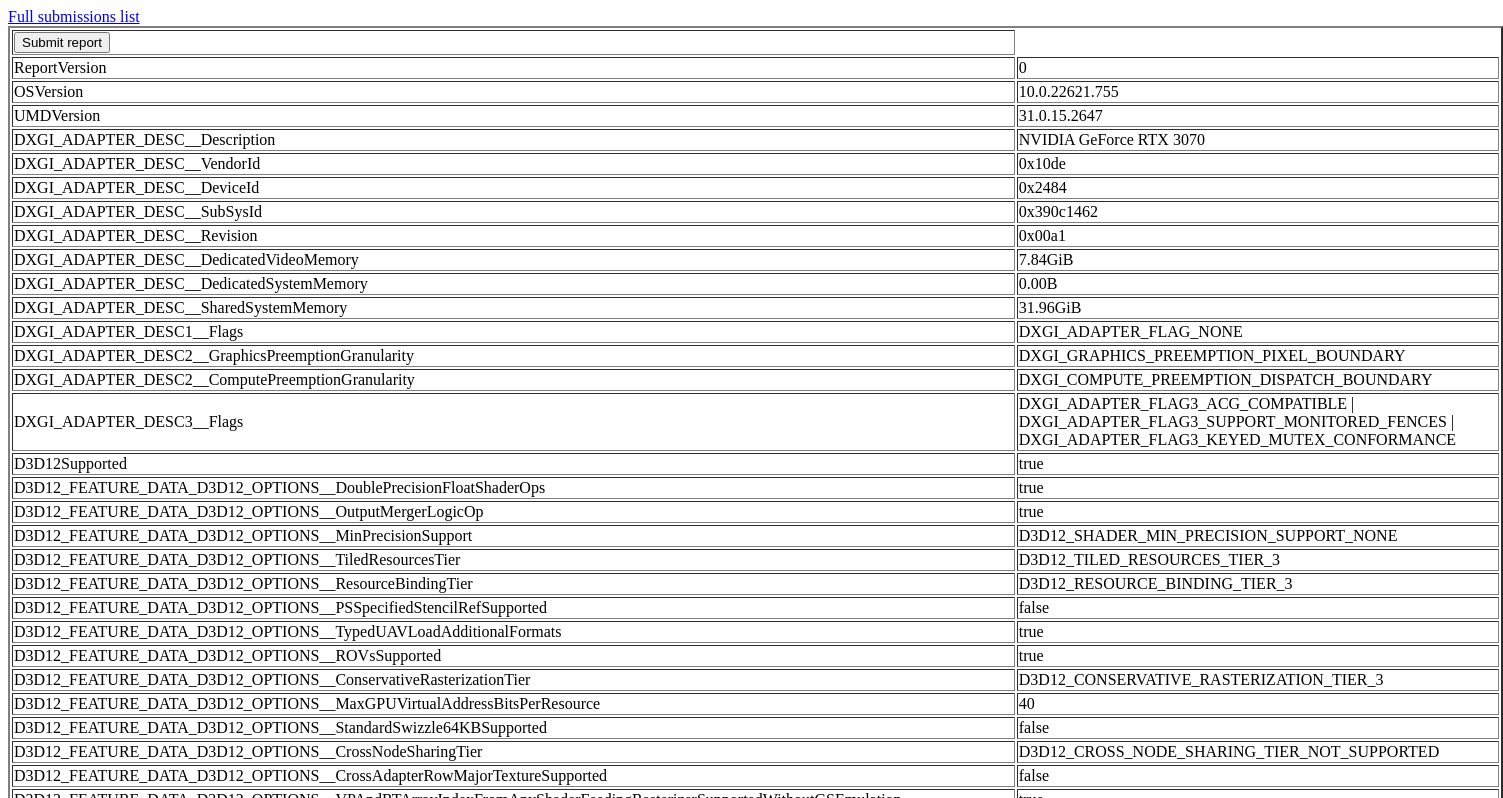
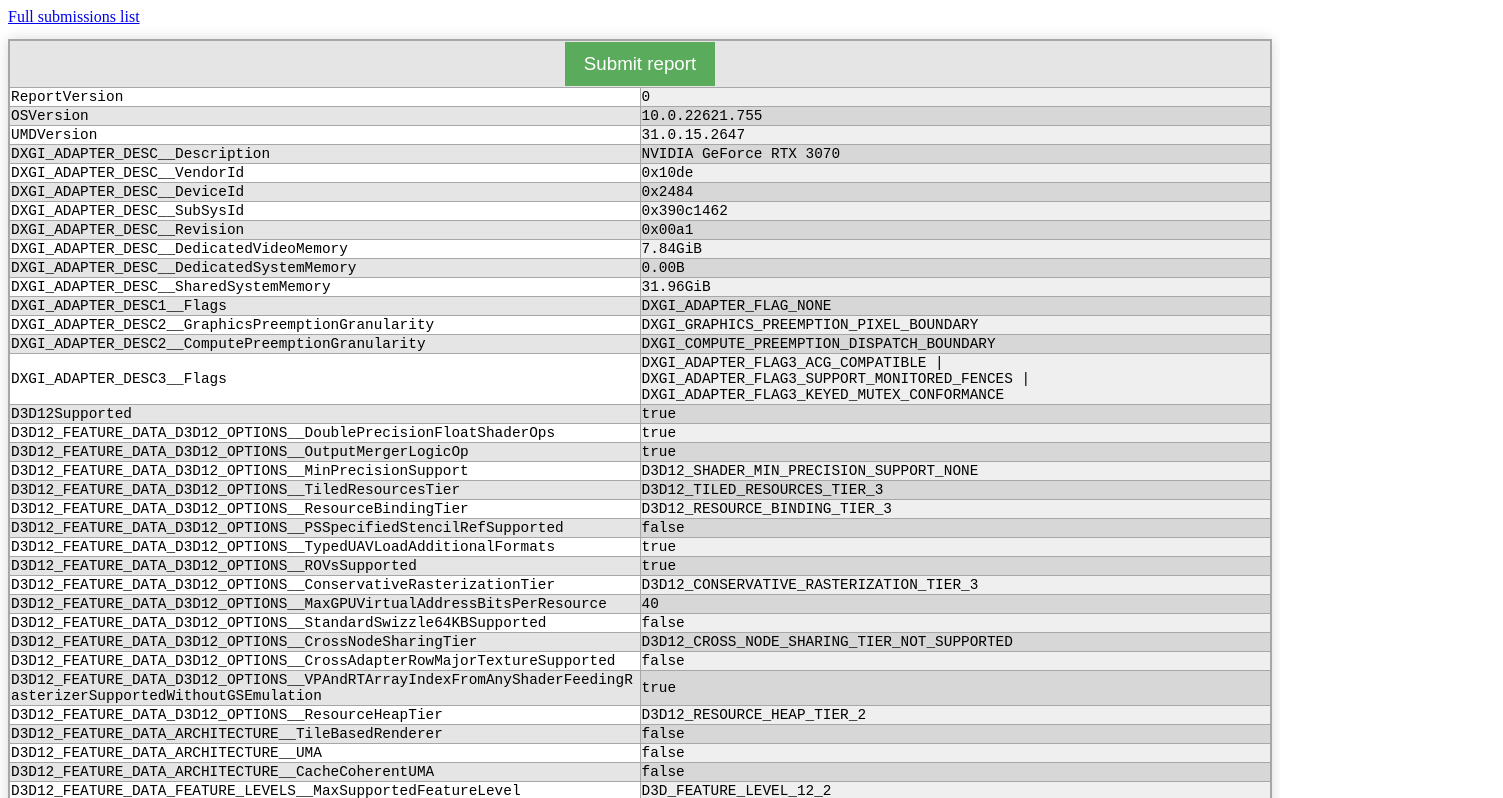
Before and after one commit to Devaniti/D3DCapsDB, a plain HTML site: page ClientUI/Main.html in a window 1280 px wide. Shown: the top 798 px of the page, 1503 px wide, since content can reach past the window. Drawn offline with Linux system fonts and the light colour scheme.

Commit message:
Improved report UI

```diff
--- a/ClientUI/Main.html
+++ b/ClientUI/Main.html
@@ -1,6 +1,53 @@
 <html>
     <head>
         <title>D3DCapsDB Report</title>
+        <style>
+table{
+    width: 100%;
+    border: 2px solid;
+    border-collapse: collapse;
+    border-color: #a7a7a7;
+    margin: 0.9em 0;
+    font-size: 0.9em;
+    font-family: 'Courier New', monospace;
+    box-shadow: 0 0 0.9em rgba(0, 0, 0, 0.15);
+    table-layout: fixed;
+    word-wrap: break-word;
+}
+tr{
+    width: 100%;
+}
+tr:nth-of-type(odd) {
+    background-color: #e6e5e5;
+}
+tr:nth-of-type(1) {
+    text-align: center;
+    background-color: #e6e5e5;
+    padding: 0;
+}
+td{
+    border: 1px solid;
+    border-color: #a7a7a7;
+}
+td:nth-of-type(even) {
+    background-color: #00000010;
+    width: 10%;
+}
+td:nth-of-type(odd) {
+    width: 60%;
+}
+button {
+  margin: auto;
+  background-color: #5bab5d;
+  border: none;
+  color: white;
+  padding: 0.6em 1em;
+  text-align: center;
+  text-decoration: none;
+  display: inline-block;
+  font-size: 1.3em;
+}
+        </style>
         <script type="text/javascript" src="Reports.js"></script>
         <script type="text/javascript">
 const TrueFalseMapping = {"0":"false", "1":"true"}
@@ -257,6 +304,8 @@
 
 function MakeHumanReadable(property, value)
 {
+    if (value == null) return value
+
     if (property in EnumMappings)
     {
         return EnumMappings[property][value] ?? `Unknown(${value})`
@@ -331,52 +380,53 @@
 {
     reports.forEach(report => {
         const table = document.createElement("table")
-        const tableBody = document.createElement("tbody");
+        const tableBody = document.createElement("tbody")
 
         {
-            const firstRow = document.createElement("tr");
-            const cell = document.createElement("td");
-            let button = document.createElement("button");
+            const firstRow = document.createElement("tr")
+            const cell = document.createElement("td")
+            cell.colSpan = 2
+            let button = document.createElement("button")
             button.onclick = () => {
-                button.disabled = true;
+                button.disabled = true
 
-                let xhr = new XMLHttpRequest();
-                xhr.open("POST", "https://d3dcapsdb.boolka.dev:50853/post_submission");
-                xhr.setRequestHeader("Content-Type", "application/json");
+                let xhr = new XMLHttpRequest()
+                xhr.open("POST", "https://d3dcapsdb.boolka.dev:50853/post_submission")
+                xhr.setRequestHeader("Content-Type", "application/json")
                 xhr.onreadystatechange = () => {
                     if(xhr.readyState == 4 && xhr.status == 200) {
-                        location.href=`https://d3dcapsdb.boolka.dev:50853/get_submission?ID=${xhr.responseText}`;
+                        location.href=`https://d3dcapsdb.boolka.dev:50853/get_submission?ID=${xhr.responseText}`
                     }
                 }
-                xhr.send(JSON.stringify(report));
+                xhr.send(JSON.stringify(report))
             }
-            const buttonText = document.createTextNode("Submit report");
-            button.appendChild(buttonText);
-            cell.appendChild(button);
-            firstRow.appendChild(cell);
-            tableBody.appendChild(firstRow);
+            const buttonText = document.createTextNode("Submit report")
+            button.appendChild(buttonText)
+            cell.appendChild(button)
+            firstRow.appendChild(cell)
+            tableBody.appendChild(firstRow)
         }
 
         for (const property in report)
         {
-            const row = document.createElement("tr");
+            const row = document.createElement("tr")
 
-            const cell0 = document.createElement("td");
-            const cell0Text = document.createTextNode(property);
-            cell0.appendChild(cell0Text);
-            row.appendChild(cell0);
+            const cell0 = document.createElement("td")
+            const cell0Text = document.createTextNode(property)
+            cell0.appendChild(cell0Text)
+            row.appendChild(cell0)
 
-            const cell1 = document.createElement("td");
-            const cell1Text = document.createTextNode(MakeHumanReadable(property, report[property]));
-            cell1.appendChild(cell1Text);
-            row.appendChild(cell1);
+            const cell1 = document.createElement("td")
+            const cell1Text = document.createTextNode(MakeHumanReadable(property, report[property]))
+            cell1.appendChild(cell1Text)
+            row.appendChild(cell1)
 
-            tableBody.appendChild(row);
+            tableBody.appendChild(row)
         }
 
-        table.appendChild(tableBody);
-        document.getElementById("TableContainer").appendChild(table);
-        table.setAttribute("border", "2");
+        table.appendChild(tableBody)
+        document.getElementById("TableContainer").appendChild(table)
+        table.setAttribute("border", "2")
     })
 }
         </script>
```
